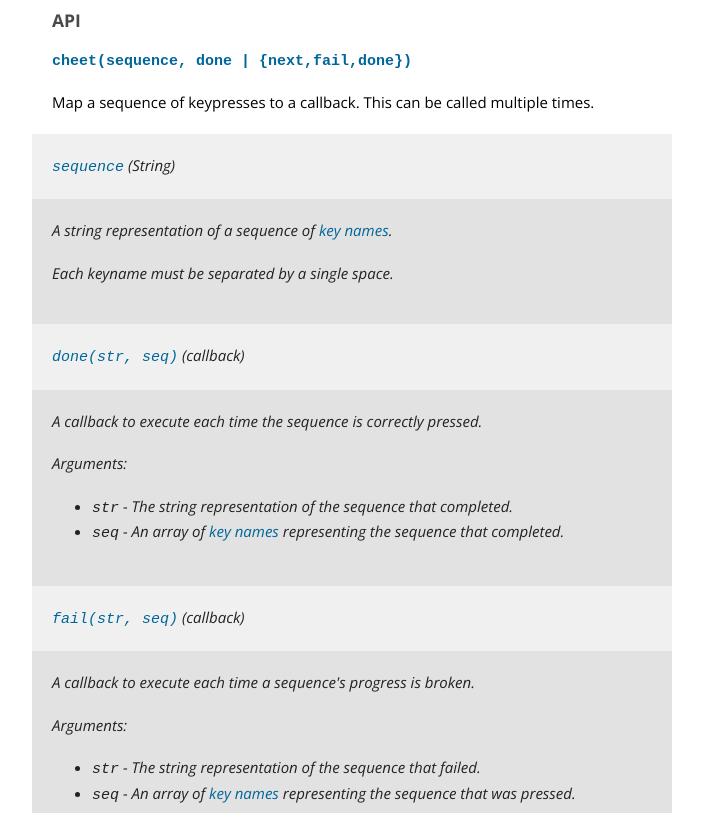
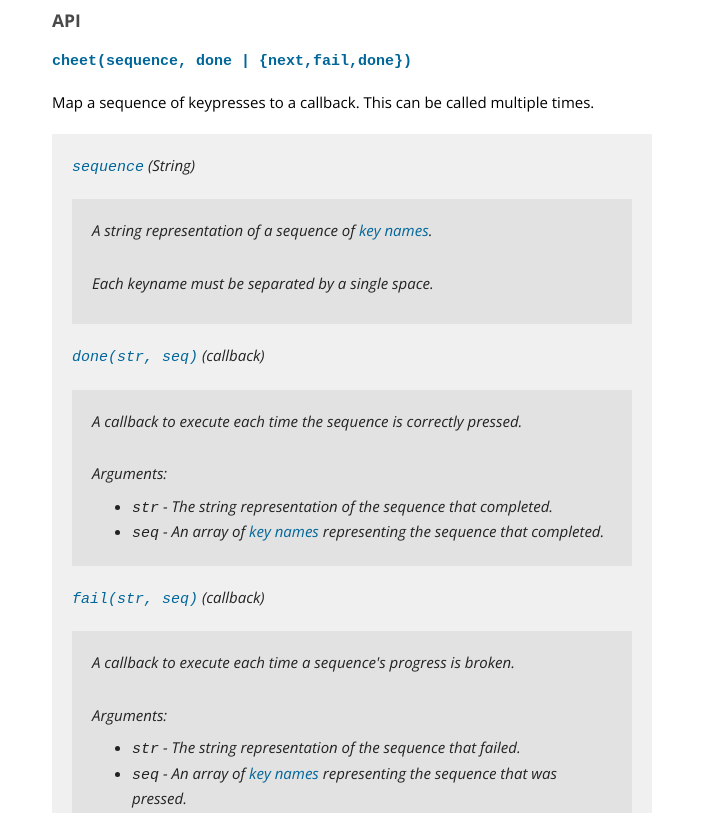
Before and after one commit to namuol/cheet.js, a plain HTML site: page index.html in a window 1280 px wide. Shown: the part 1400-2213 px from the top of the page, without its empty margins (288-991 px from the left). Drawn offline with nearby package versions, Linux system fonts and the light colour scheme.

Commit message:
better api doc styles

```diff
--- a/stylesheets/styles.css
+++ b/stylesheets/styles.css
@@ -158,12 +158,29 @@ h3, h4, h5, h6 {
 }
 
 blockquote {
-  margin: 0 -20px 20px;
-  padding: 20px;
+  margin: 0 0 20px 0;
   font-style: italic;
   background: #ccc;
   background: rgba(0, 0, 0, 0.06);
   color: #222;
+  padding: 20px;
+  padding-top: 0;
+}
+
+blockquote > p {
+  padding-top: 20px;
+}
+
+blockquote blockquote {
+  margin-bottom: 0;
+}
+
+blockquote blockquote p {
+  margin-bottom: 10px;
+}
+
+blockquote blockquote ul {
+  margin-bottom: 0;
 }
 
 img {
@@ -174,7 +191,7 @@ pre {
   font-family: Monaco, Bitstream Vera Sans Mono, Lucida Console, Terminal, monospace;
   color: #333;
   font-size: 12px;
-  overflow-x: auto;
+  overflow-x: hidden;
 }
 
 pre {
```
